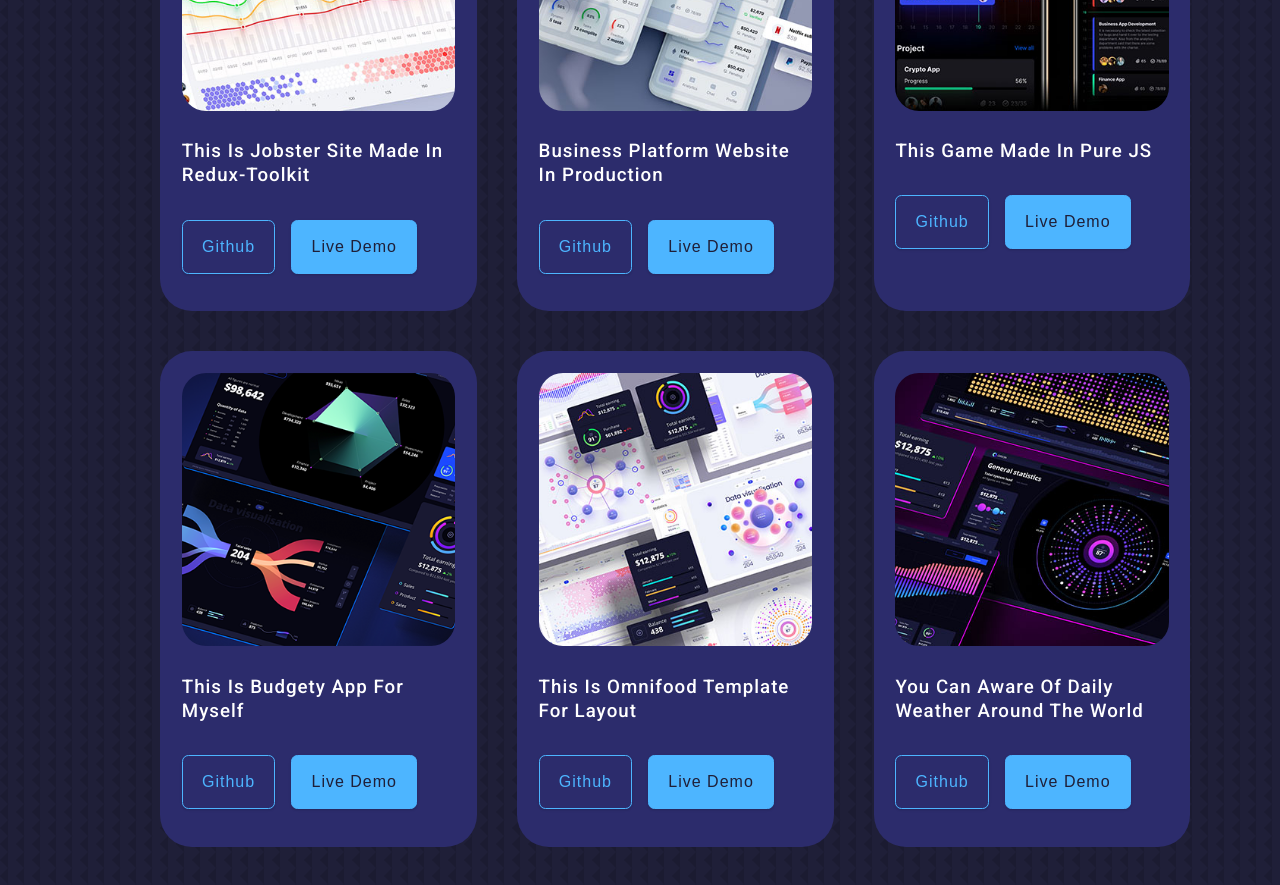
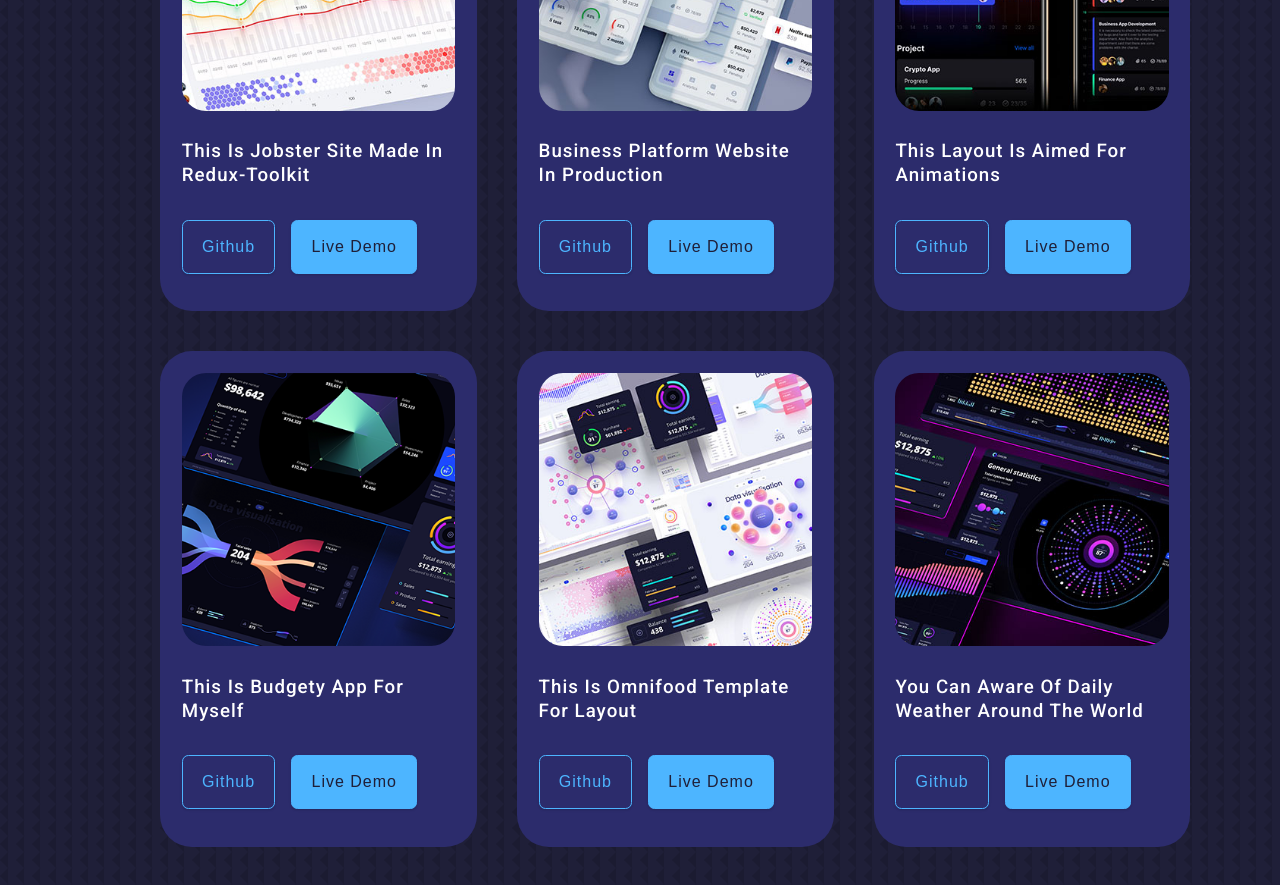
Before and after one commit to fazliddinrasulov/react-portfolio, a React (Create React App) app: page / in a window 1280 px wide. Shown: the part 3420-4305 px from the top of the page. Built offline with nearby package versions, Linux system fonts and the light colour scheme.

Commit message:
projects edited

```diff
--- a/src/assets/data.js
+++ b/src/assets/data.js
@@ -27,9 +27,9 @@ export const datas = [
   {
     id: 3,
     image: IMG4,
-    title: "This game made in pure JS",
-    github: "https://github.com/rasulovfazliddin/pig-game",
-    demo: "https://rasulov-pig-game.netlify.app/",
+    title: "This layout is aimed for animations",
+    github: "https://github.com/rasulovfazliddin/animated-template",
+    demo: "https://rasulov-animated-templte.netlify.app/",
   },
   {
     id: 4,
```
